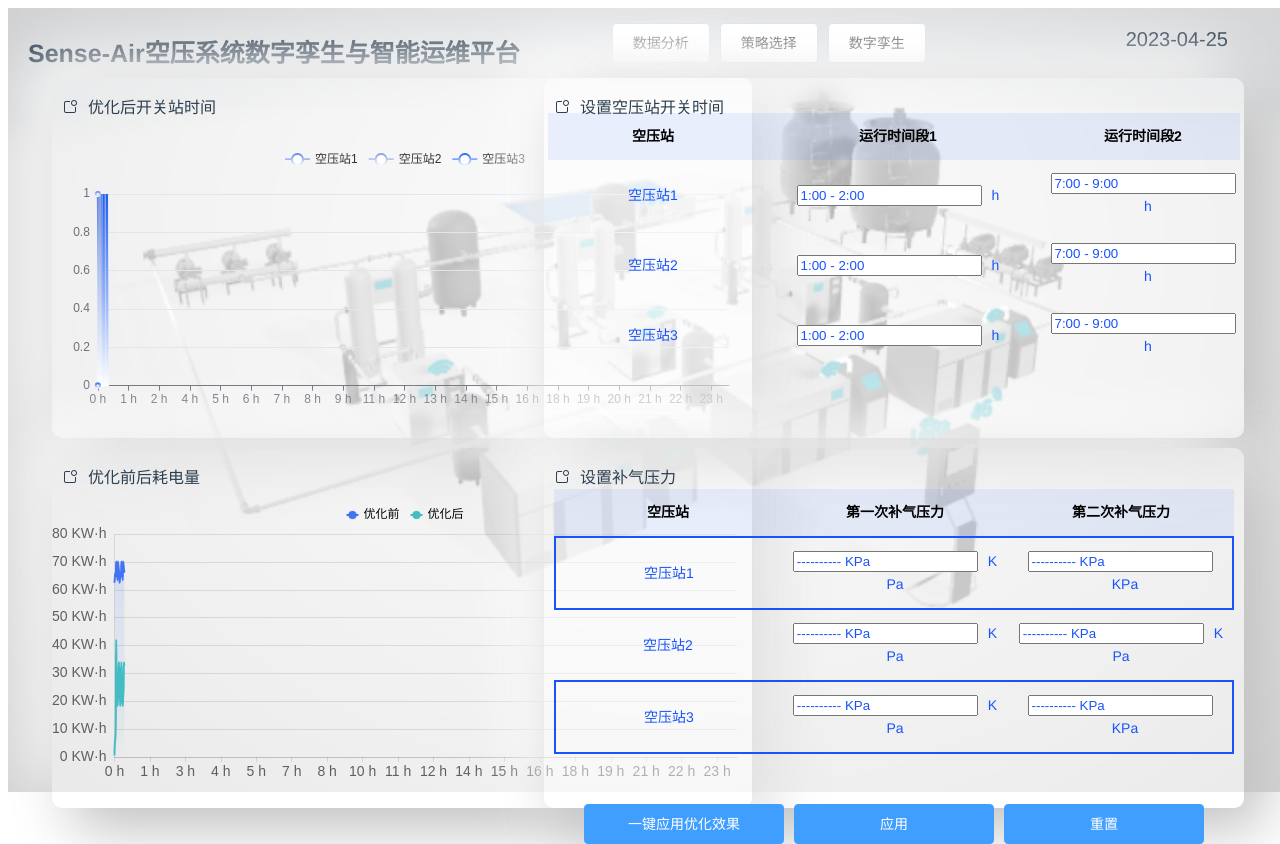
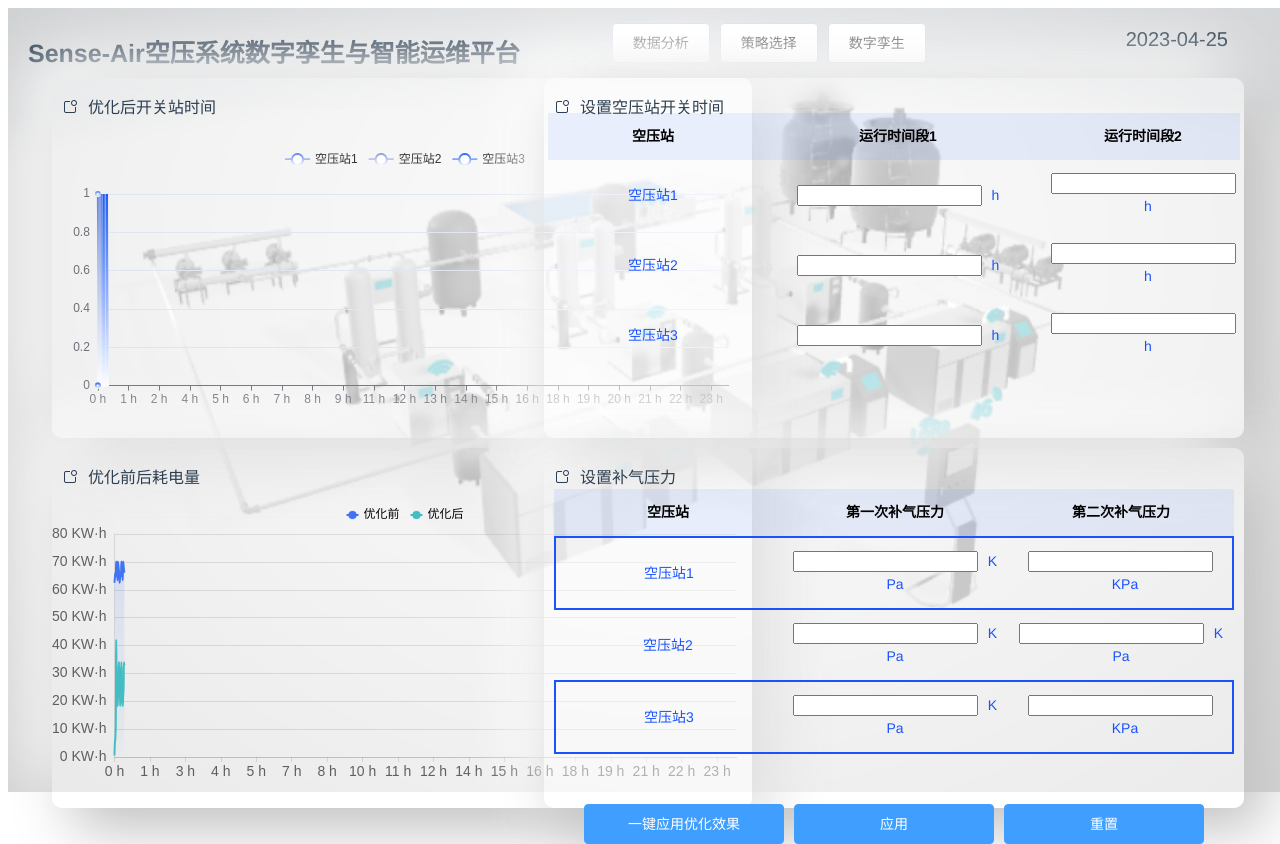
Before and after one commit to Zzl3/DigitalTwin, a Vue app in the folder digitaltwin_front/: page /#/waysSelect in a window 1280 px wide. Built offline with nearby package versions, Linux system fonts and the light colour scheme; no server answers.

Commit message:
数字有效

```diff
--- a/digitaltwin_front/src/components/elements/elementsR1.vue
+++ b/digitaltwin_front/src/components/elements/elementsR1.vue
@@ -15,13 +15,23 @@
         </el-table-column>
         <el-table-column prop="time1" label="运行时间段1" min-width="40%">
           <template slot-scope="scope">
-            <input type="text" v-model="scope.row.time1" :style="{ color: '#1953FC' }" />
+            <input
+              type="number"
+              v-model="scope.row.time1"
+              :style="{ color: '#1953FC' }"
+              @input="validateInput(scope.row, 'time1')"
+            />
             <span style="margin-left: 10px; color: #1953fc">h</span>
           </template>
         </el-table-column>
         <el-table-column prop="time2" label="运行时间段2" min-width="30%">
           <template slot-scope="scope">
-            <input type="text" v-model="scope.row.time2" :style="{ color: '#1953FC' }" />
+            <input
+              type="number"
+              v-model="scope.row.time2"
+              :style="{ color: '#1953FC' }"
+              @input="validateInput(scope.row, 'time2')"
+            />
             <span style="margin-left: 10px; color: #1953fc">h</span>
           </template>
         </el-table-column>
@@ -33,12 +43,6 @@
 <script>
 import { getData } from "@/api/runstrategy";
 export default {
-  props: {
-    childData: {
-      type: Object,
-      required: true,
-    },
-  },
   mounted() {
     this.getData2R1();
   },
@@ -63,6 +67,16 @@
       ],
     };
   },
+  computed: {
+    lastValidValue() {
+      // 记录每行每个字段的上一次有效值
+      const result = {};
+      this.tableData.forEach((row) => {
+        result[row.id] = { time1: row.time1, time2: row.time2 };
+      });
+      return result;
+    },
+  },
   watch: {
     tableData: {
       deep: true, // 监听对象变化
@@ -73,6 +87,16 @@
     },
   },
   methods: {
+    validateInput(row, field) {
+      const value = row[field];
+      if (isNaN(value)) {
+        // 如果输入的不是数字，将其重置为上一次的有效值
+        row[field] = this.lastValidValue[row.id][field];
+      } else {
+        // 如果输入的是数字，记录下来
+        this.lastValidValue[row.id][field] = value;
+      }
+    },
     getData2R1() {
       getData()
         .then((data) => {
--- a/digitaltwin_front/src/components/elements/elementsR2.vue
+++ b/digitaltwin_front/src/components/elements/elementsR2.vue
@@ -1,8 +1,12 @@
 <template>
   <div>
     <div class="table-container">
-      <el-table :data="tableData" :row-style="{ height: '50px' }"
-        :header-cell-style="{ 'text-align': 'center', border: 'none' }" :cell-style="rowStyle">
+      <el-table
+        :data="tableData"
+        :row-style="{ height: '50px' }"
+        :header-cell-style="{ 'text-align': 'center', border: 'none' }"
+        :cell-style="rowStyle"
+      >
         <el-table-column prop="airStation" label="空压站" min-width="30%">
           <!-- 用插槽的方法来改变颜色! -->
           <template slot-scope="scope">
@@ -11,14 +15,23 @@
         </el-table-column>
         <el-table-column prop="time1" label="第一次补气压力" min-width="30%">
           <template slot-scope="scope">
-            <input type="text" v-model="scope.row.time1" :style="{ color: '#1953FC' }">
-            <span style="margin-left:10px; color: #1953FC;">KPa</span>
+            <input
+              type="number"
+              v-model="scope.row.time1"
+              :style="{ color: '#1953FC' }"
+              @input="validateInput(scope.row, 'time1')"
+            />
+            <span style="margin-left: 10px; color: #1953fc">KPa</span>
           </template>
         </el-table-column>
         <el-table-column prop="time2" label="第二次补气压力" min-width="30%">
           <template slot-scope="scope">
-            <input type="text" v-model="scope.row.time2" :style="{ color: '#1953FC' }"><span
-              style="margin-left:10px; color: #1953FC;">KPa</span>
+            <input
+              type="number"
+              v-model="scope.row.time2"
+              :style="{ color: '#1953FC' }"
+              @input="validateInput(scope.row, 'time2')"
+            /><span style="margin-left: 10px; color: #1953fc">KPa</span>
           </template>
         </el-table-column>
       </el-table>
@@ -38,7 +51,27 @@
   mounted() {
     this.getData2R2();
   },
+  computed: {
+    lastValidValue() {
+      // 记录每行每个字段的上一次有效值
+      const result = {};
+      this.tableData.forEach((row) => {
+        result[row.id] = { time1: row.time1, time2: row.time2 };
+      });
+      return result;
+    },
+  },
   methods: {
+    validateInput(row, field) {
+      const value = row[field];
+      if (isNaN(value)) {
+        // 如果输入的不是数字，将其重置为上一次的有效值
+        row[field] = this.lastValidValue[row.id][field];
+      } else {
+        // 如果输入的是数字，记录下来
+        this.lastValidValue[row.id][field] = value;
+      }
+    },
     // eslint-disable-next-line
     rowStyle({ row, column, rowIndex, columnIndex }) {
       //设置表格每行间隔边框
@@ -97,7 +130,7 @@
           airStation: "空压站3",
           time1: "---------- KPa",
           time2: "---------- KPa",
-        }
+        },
       ],
     };
   },
@@ -152,6 +185,4 @@
   background-color: transparent !important;
   font-weight: 10000;
 }
-
-
 </style>
```
